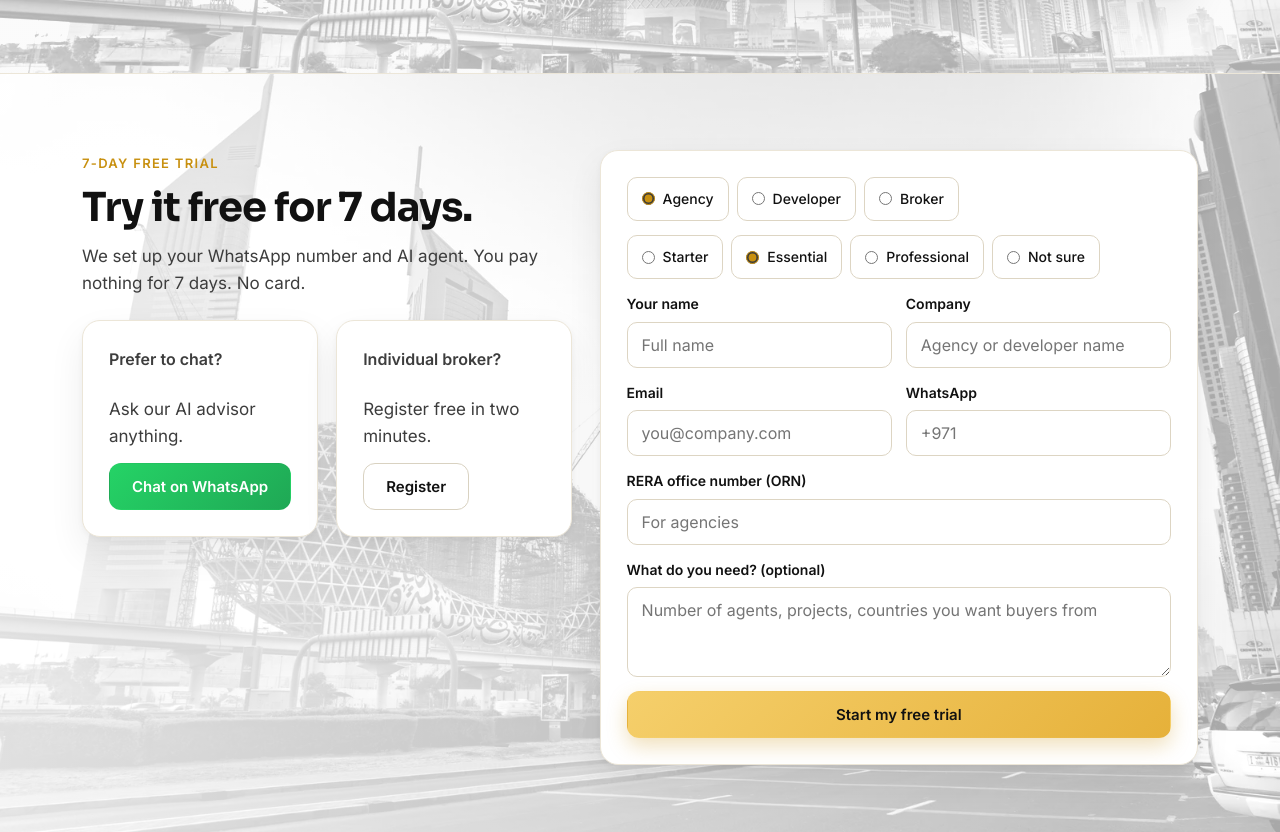
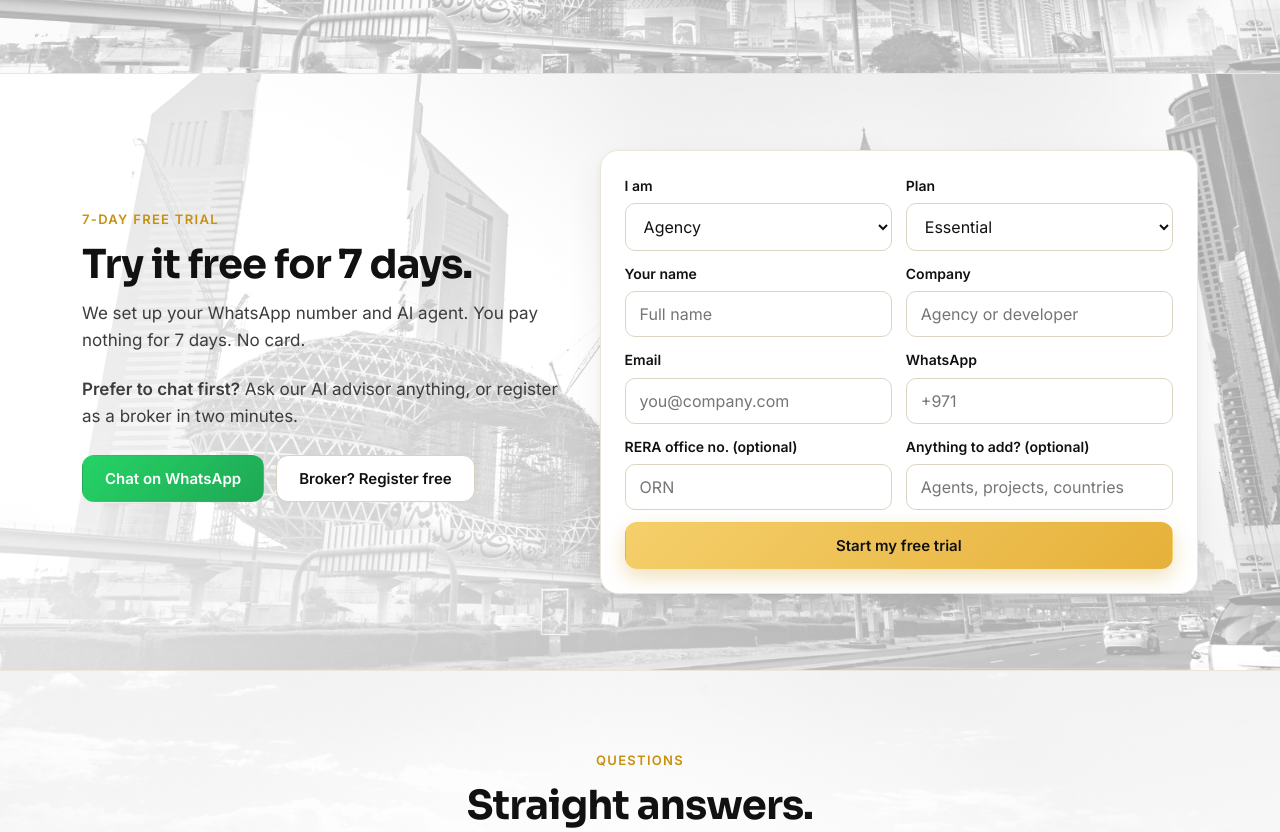
Before and after one commit to kavinderkhurana-qleads/qleads-site, a plain HTML site: page index.html in a window 1280 px wide. Shown: the part 4908-5740 px from the top of the page. Drawn offline with Linux system fonts and the light colour scheme.

Commit message:
Trial section: shorter form (dropdowns, four rows), two boxes replaced by one line and two buttons
Co-Authored-By: Claude Opus 5.5 <noreply@anthropic.com>

```diff
--- a/assets/site.css
+++ b/assets/site.css
@@ -355,6 +355,11 @@ body{padding-bottom:64px}
 .final:after{background:rgba(255,255,255,.76)}
 .hero:after{background:linear-gradient(180deg,rgba(255,255,255,.25) 0%,rgba(255,255,255,.45) 45%,rgba(255,255,255,.85) 75%,#fff 100%)}
 @media(min-width:960px){.hero:after{background:linear-gradient(180deg,rgba(255,255,255,0) 0%,rgba(255,255,255,.1) 40%,rgba(255,255,255,.7) 72%,rgba(255,255,255,.95) 90%),linear-gradient(90deg,rgba(255,255,255,.15) 0%,rgba(255,255,255,.25) 40%,rgba(255,255,255,.85) 52%,#fff 60%,#fff 100%)}}
+/* trial section tidy (founder, 23 Nov) */
+.trial .alt{display:flex;flex-wrap:wrap;gap:12px;margin-top:24px}
+.trial select{font:16px 'Inter',sans-serif;padding:12px 14px;border:1px solid #ddd5c3;border-radius:10px;background:#fff;color:var(--black);width:100%}
+.trial form{gap:12px;padding:24px}
+@media(min-width:960px){.trial .wrap{align-items:center}}
 
 /* content pages (top-up, privacy, terms, brokers, 404) */
 .pagehead{position:relative;overflow:hidden;border-bottom:1px solid var(--line)}
--- a/index.html
+++ b/index.html
@@ -15,7 +15,7 @@
 <link rel="preconnect" href="https://fonts.googleapis.com" />
 <link rel="preconnect" href="https://fonts.gstatic.com" crossorigin />
 <link href="https://fonts.googleapis.com/css2?family=Sora:wght@500;600;700;800&family=Inter:wght@400;500;600&display=swap" rel="stylesheet" />
-<link rel="stylesheet" href="/assets/site.css?v=480c51c3" />
+<link rel="stylesheet" href="/assets/site.css?v=77360c54" />
 </head>
 <body>
 <header>
@@ -257,33 +257,26 @@
       <span class="k">7-day free trial</span>
       <h2>Try it free for 7 days.</h2>
       <p>We set up your WhatsApp number and AI agent. You pay nothing for 7 days. No card.</p>
-      <div class="two" style="margin-top:22px">
-        <div class="card"><b>Prefer to chat?</b><p>Ask our AI advisor anything.</p><a class="btn btn-wa" href="https://wa.me/971501483346?text=Demo">Chat on WhatsApp</a></div>
-        <div class="card"><b>Individual broker?</b><p>Register free in two minutes.</p><a class="btn btn-line" href="https://wa.me/971501483346?text=I%27d%20like%20to%20register%20as%20a%20qleads%20broker">Register</a></div>
-      </div>
+      <p style="margin-top:22px"><b>Prefer to chat first?</b> Ask our AI advisor anything, or register as a broker in two minutes.</p>
+      <div class="alt"><a class="btn btn-wa" href="https://wa.me/971501483346?text=Demo">Chat on WhatsApp</a><a class="btn btn-line" href="https://wa.me/971501483346?text=I%27d%20like%20to%20register%20as%20a%20qleads%20broker">Broker? Register free</a></div>
     </div>
     <form class="card" id="trialform">
-      <div class="seg" role="group" aria-label="I am">
-        <label><input type="radio" name="type" value="Agency" checked /> Agency</label>
-        <label><input type="radio" name="type" value="Developer" /> Developer</label>
-        <label><input type="radio" name="type" value="Individual broker" /> Broker</label>
-      </div>
-      <div class="seg" role="group" aria-label="Plan">
-        <label><input type="radio" name="plan" value="Starter" /> Starter</label>
-        <label><input type="radio" name="plan" value="Essential" checked /> Essential</label>
-        <label><input type="radio" name="plan" value="Professional" /> Professional</label>
-        <label><input type="radio" name="plan" value="Not sure" /> Not sure</label>
+      <div class="row2">
+        <label>I am<select name="type"><option>Agency</option><option>Developer</option><option value="Individual broker">Individual broker</option></select></label>
+        <label>Plan<select name="plan"><option>Starter</option><option selected>Essential</option><option>Professional</option><option>Not sure</option></select></label>
       </div>
       <div class="row2">
         <label>Your name<input name="name" placeholder="Full name" required /></label>
-        <label>Company<input name="company" placeholder="Agency or developer name" /></label>
+        <label>Company<input name="company" placeholder="Agency or developer" /></label>
       </div>
       <div class="row2">
         <label>Email<input name="email" type="email" placeholder="you@company.com" required /></label>
         <label>WhatsApp<input name="whatsapp" placeholder="+971" required /></label>
       </div>
-      <label>RERA office number (ORN)<input name="orn" placeholder="For agencies" /></label>
-      <label>What do you need? (optional)<textarea name="need" placeholder="Number of agents, projects, countries you want buyers from"></textarea></label>
+      <div class="row2">
+        <label>RERA office no. (optional)<input name="orn" placeholder="ORN" /></label>
+        <label>Anything to add? (optional)<input name="need" placeholder="Agents, projects, countries" /></label>
+      </div>
       <button class="btn btn-gold" type="submit">Start my free trial</button>
       <p class="fine" id="trialnote" style="display:none">Your email app has opened with your request. Press send, or write to support@qleads.ai.</p>
     </form>
```
Also changed, not shown: 404.html (+1 -1 lines), brokers.html (+1 -1 lines), privacy.html (+1 -1 lines), terms.html (+1 -1 lines), topup.html (+1 -1 lines).
